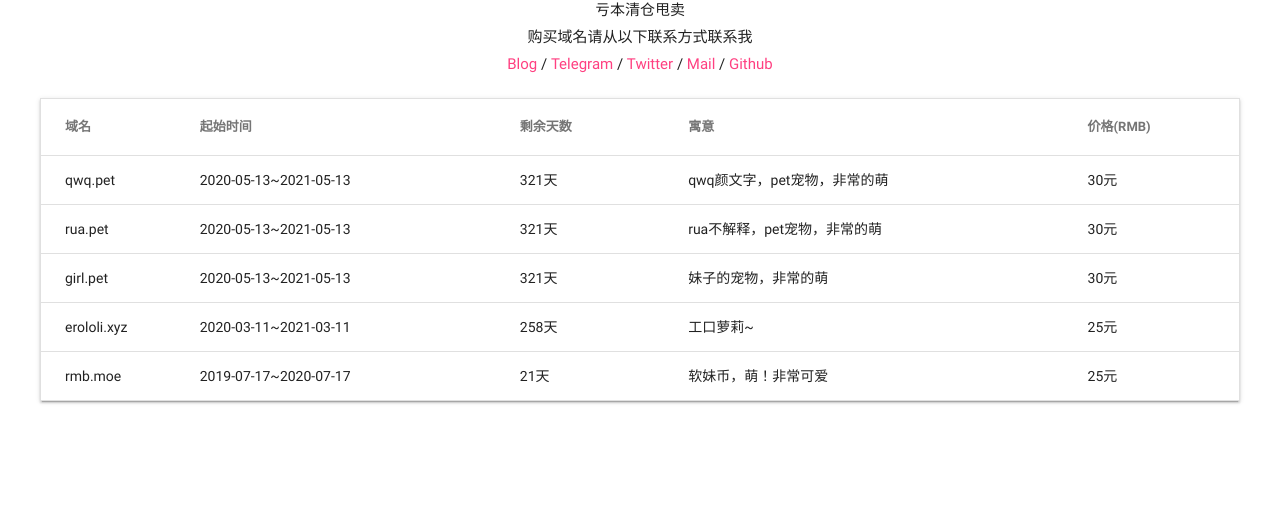
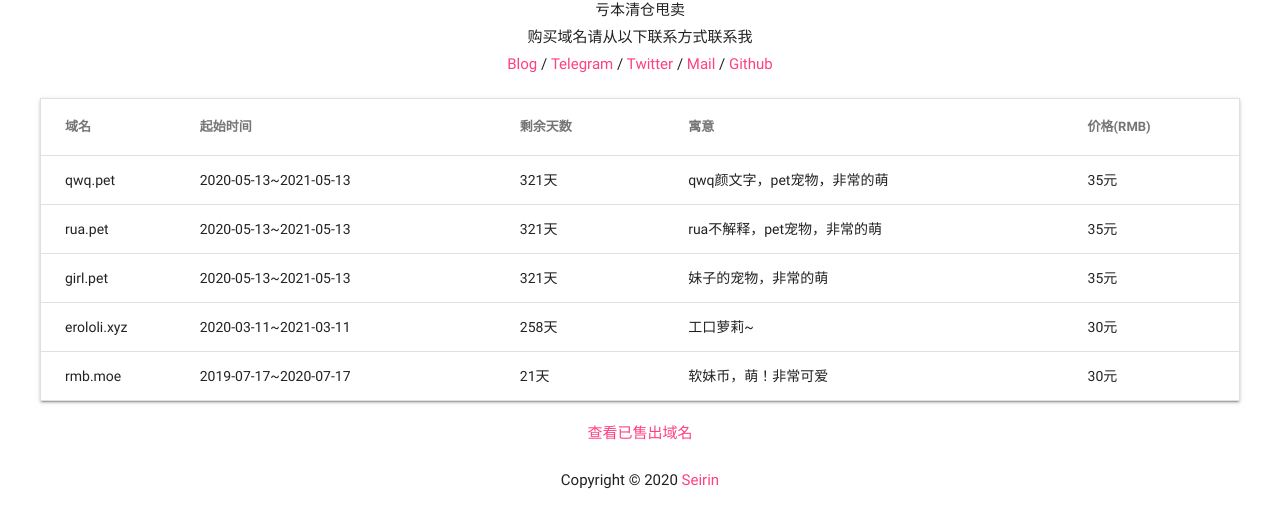
Before and after one commit to AyagawaSeirin/DomainShop, a plain HTML site: page index.html in a window 1280 px wide. Shown: the part 87-614 px from the top of the page. Drawn offline with nearby package versions, Linux system fonts and the light colour scheme.

Commit message:
加上已售出域名表格

```diff
--- a/css/main.css
+++ b/css/main.css
@@ -17,3 +17,6 @@
 .table-domain{
     margin-top: 20px!important;
 }
+.footer{
+    margin-top:20px;
+}
--- a/domain.json
+++ b/domain.json
@@ -4,34 +4,50 @@
     "starttime": "2020-05-13",
     "endtime": "2021-05-13",
     "meaning": "qwq颜文字，pet宠物，非常的萌",
-    "price": "30"
+    "price": "35"
   },
   {
     "domain": "rua.pet",
     "starttime": "2020-05-13",
     "endtime": "2021-05-13",
     "meaning": "rua不解释，pet宠物，非常的萌",
-    "price": "30"
+    "price": "35"
   },
   {
     "domain": "girl.pet",
     "starttime": "2020-05-13",
     "endtime": "2021-05-13",
     "meaning": "妹子的宠物，非常的萌",
-    "price": "30"
+    "price": "35"
+  },
+  {
+    "domain": "5240520.xyz",
+    "starttime": "2020-03-11",
+    "endtime": "2030-03-11",
+    "meaning": "十年域名，我爱死你我爱你",
+    "price": "35",
+    "sold": 1
   },
   {
     "domain": "erololi.xyz",
     "starttime": "2020-03-11",
     "endtime": "2021-03-11",
     "meaning": "工口萝莉~",
-    "price": "25"
+    "price": "30"
   },
   {
     "domain": "rmb.moe",
     "starttime": "2019-07-17",
     "endtime": "2020-07-17",
     "meaning": "软妹币，萌！非常可爱",
-    "price": "25"
+    "price": "30"
+  },
+  {
+    "domain": "zwz.moe",
+    "starttime": "2019-03-01",
+    "endtime": "2021-03-01",
+    "meaning": "zwz颜文字，萌！非常可爱",
+    "price": "25",
+    "sold": 1
   }
 ]
--- a/index.html
+++ b/index.html
@@ -18,7 +18,7 @@
         href="https://twitter.com/AyagawaSeirin" target="_blank">Twitter</a> / <a
         href="mailto:AyagawaSeirin@outlook.com" target="_blank">Mail</a> / <a href="https://github.com/AyagawaSeirin"
                                                                               target="_blank">Github</a>
-    <div class="table-domain">
+    <div class="table-domain" id="table-domain-onsell">
         <table class="mdui-table mdui-table-hoverable">
             <thead>
             <tr>
@@ -29,12 +29,30 @@
                 <th>价格(RMB)</th>
             </tr>
             </thead>
-            <tbody id="table">
+            <tbody id="table_onsell">
             </tbody>
         </table>
     </div>
+    <a href="#table-domain-sold" onclick="seemore();" id="seemore">查看已售出域名</a>
+    <div class="table-domain" id="table-domain-sold">
+        <table class="mdui-table mdui-table-hoverable">
+            <thead>
+            <tr>
+                <th>已售出域名</th>
+                <th>寓意</th>
+                <th>成交价格(RMB)</th>
+            </tr>
+            </thead>
+            <tbody id="table_sold">
+            </tbody>
+        </table>
+    </div>
+    <div class="footer">
+        Copyright © 2020 <a href="https://qwq.best/" target="_blank">Seirin</a>
+    </div>
     <script>
         $(function () {
+            $("#table-domain-sold").hide();
             $.ajax({
                 url: "/domain.json",
                 async: true,
@@ -42,16 +60,26 @@
                 dataType: "json",
                 success: function (data) {
                     for (t = 0; t < data.length; t++) {
-                        console.log();
-                        var dd = new Date();
-                        var today = dd.getFullYear()+'-'+(dd.getMonth()+1)+'-'+dd.getDate();
-                        var daylast = datedifference(today,data[t]['endtime'])
-                        var html = '<tr><td>'+data[t]['domain']+'</td><td>'+data[t]['starttime']+'~'+data[t]['endtime']+'</td><td>'+daylast+'天</td><td>'+data[t]['meaning']+'</td><td>'+data[t]['price']+'元</td>'
-                        $("#table").append(html);
+                        if (data[t]['sold'] === 1) {
+                            var html_sold = '<tr><td>' + data[t]['domain'] + '</td><td>' + data[t]['meaning'] + '</td><td>' + data[t]['price'] + '元</td></tr>';
+                            $("#table_sold").append(html_sold);
+                        } else {
+                            var dd = new Date();
+                            var today = dd.getFullYear() + '-' + (dd.getMonth() + 1) + '-' + dd.getDate();
+                            var daylast = datedifference(today, data[t]['endtime']);
+                            var html_onsell = '<tr><td>' + data[t]['domain'] + '</td><td>' + data[t]['starttime'] + '~' + data[t]['endtime'] + '</td><td>' + daylast + '天</td><td>' + data[t]['meaning'] + '</td><td>' + data[t]['price'] + '元</td></tr>';
+                            $("#table_onsell").append(html_onsell);
+                        }
                     }
                 }
             });
         });
+
+        function seemore(){
+            $("#table-domain-sold").show();
+            $("#seemore").hide();
+        }
+
         function datedifference(sDate1, sDate2) {
             var dateSpan, tempDate, iDays;
             sDate1 = Date.parse(sDate1);
```
